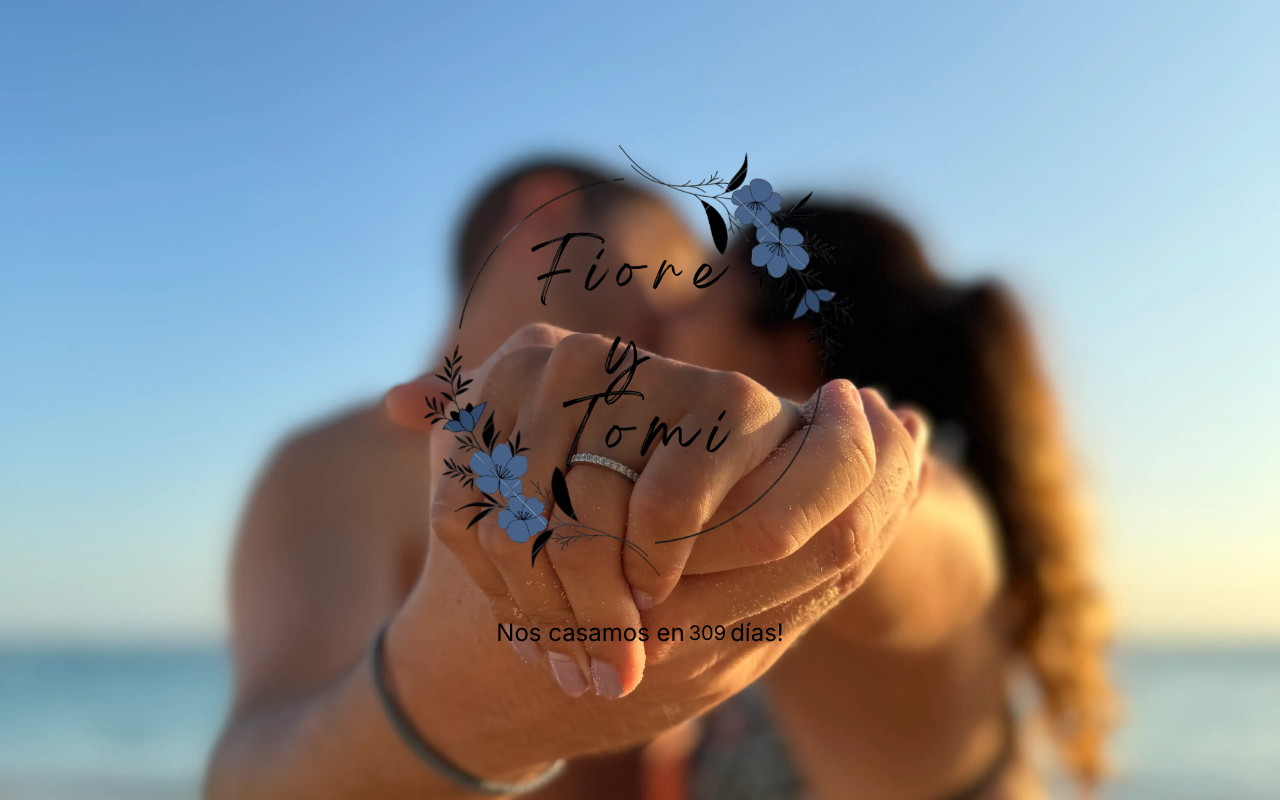
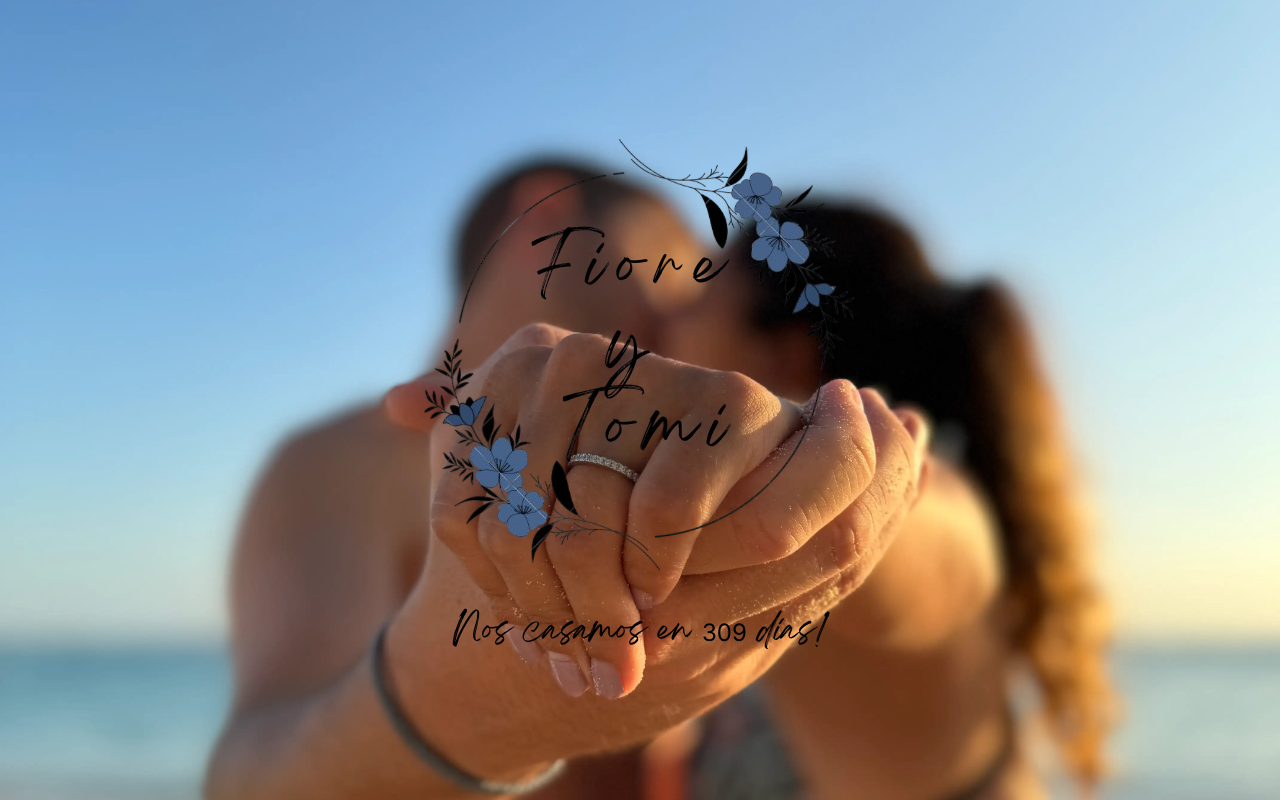
Before and after one commit to tomyferra/Casamiento, a Next.js app: page / in a window 1280 px wide. Shown: the top 800 px of the page. Built offline with nearby package versions, Linux system fonts and the light colour scheme.

Commit message:
changed font

```diff
--- a/src/app/components/Hero.js
+++ b/src/app/components/Hero.js
@@ -17,13 +17,10 @@ function Hero() {
       <div className="p-4 sm:p-8 flex flex-col items-center justify-center">
         <Image src={FioreyTomi} alt="logoCasamiento" />
         <div className="flex flex-col sm:flex-row p-5 text-black rounded">
-          <h1 className="text-2xl text-center p-1">Nos casamos en</h1>
-          <CountUp className="text-xl" start={0} end={diferenciaDias} duration={5}></CountUp>
-          <h1 className="text-2xl text-center p-1"> días!</h1>
+          <h1 className="font-Breathing text-3xl text-center p-2">Nos casamos en</h1>
+          <CountUp className="text-2xl p-1" start={0} end={diferenciaDias} duration={5}></CountUp>
+          <h1 className="font-Breathing text-3xl text-center p-2"> días!</h1>
         </div>
-        {/* <a href="#Detalles">
-          <div className="scroll-down"></div>
-        </a> */}
       </div>
     </div>
   )
--- a/src/app/globals.css
+++ b/src/app/globals.css
@@ -6,6 +6,11 @@
   @font-face {
     font-family: 'Monserrat';
     src: url(https://fonts.googleapis.com/css2?family=Montserrat:wght@300;400;600;900&display=swap) format('woff2');
+  }
+
+  @font-face {
+    font-family: 'Breathing';
+    src: url("fonts/Breathing.ttf");
   }
 }
 html { scroll-behavior: smooth; }
--- a/tailwind.config.js
+++ b/tailwind.config.js
@@ -16,6 +16,7 @@ module.exports = {
       },
       fontFamily: {
         Montserrat: ["Montserrat", ...defaultTheme.fontFamily.sans],
+        Breathing: ["Breathing"],
       },
     },
   },
```
Also changed, not shown: src/app/fonts/Breathing.ttf (added).
